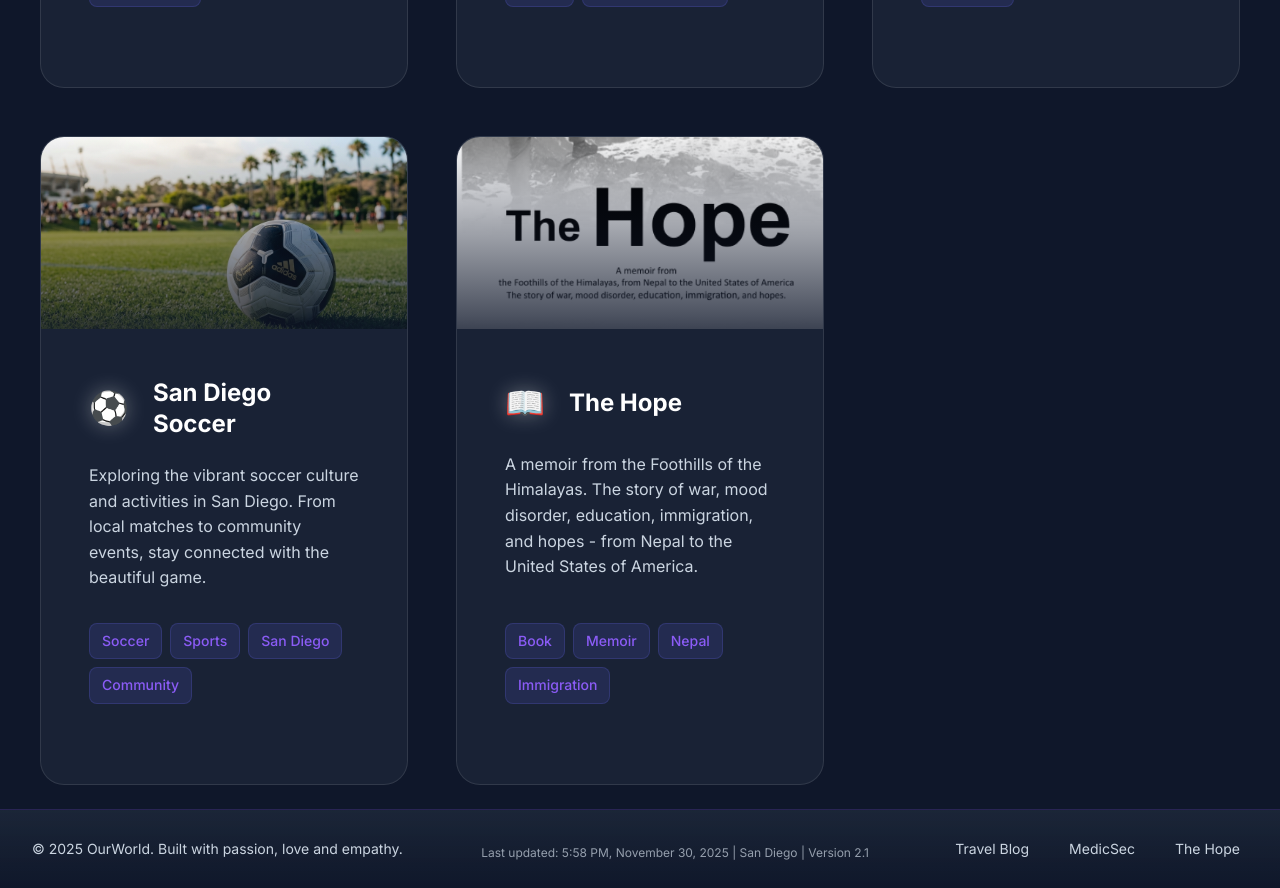
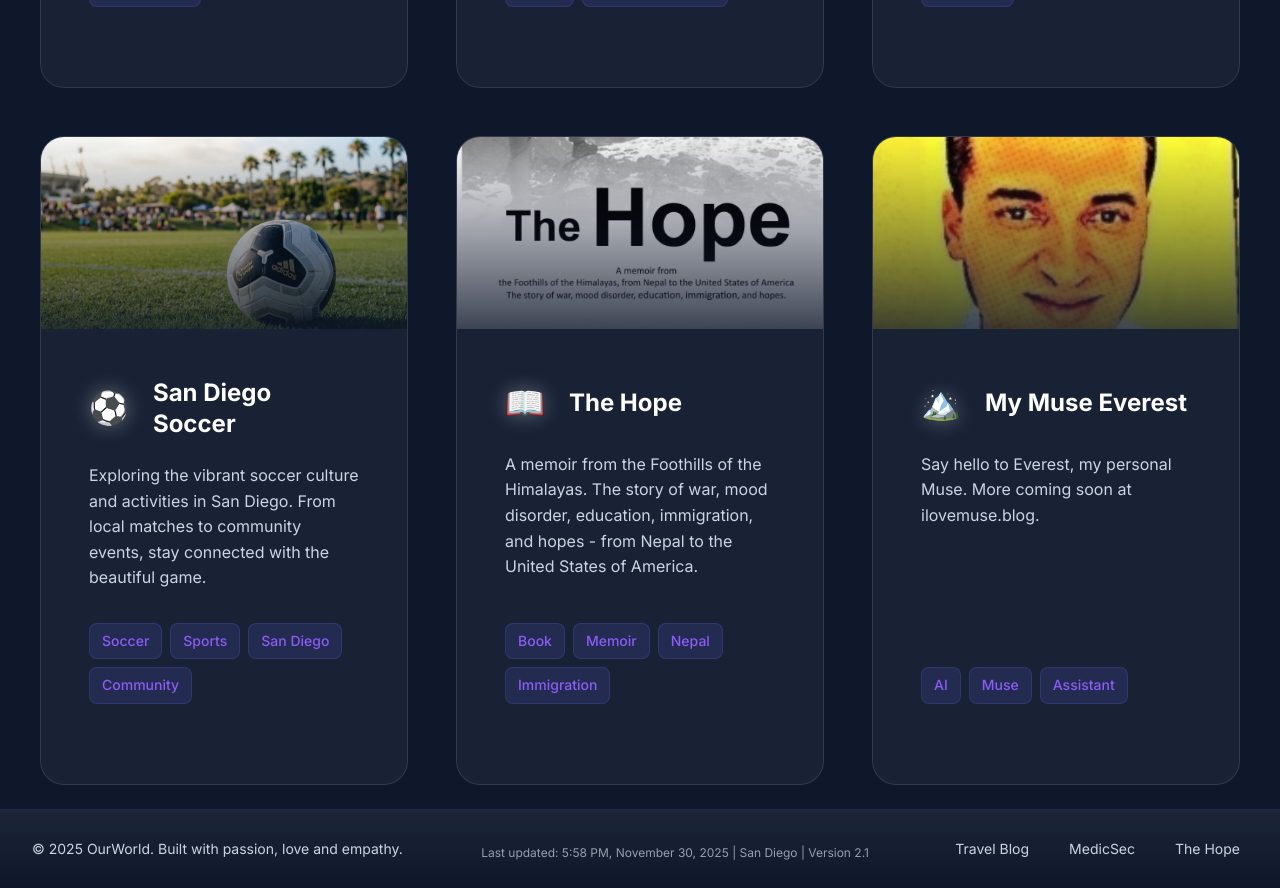
Before and after one commit to nepalboy/myworld, a React (Vite) app: page / in a window 1280 px wide. Shown: the part 700-1588 px from the top of the page. Built offline with nearby package versions, Linux system fonts and the light colour scheme.

Commit message:
Add My Muse Everest card

```diff
--- a/src/App.tsx
+++ b/src/App.tsx
@@ -94,7 +94,15 @@ function HomePage() {
       url: 'https://www.amazon.com/Hope-Foothills-Himalayas-education-immigration/dp/1801287775',
       icon: '📖',
       image: '/book-cover.jpg'
-    }
+    },
+    {
+      title: 'My Muse Everest',
+      description: 'Say hello to Everest, my personal Muse. More coming soon at ilovemuse.blog.',
+      tags: ['AI', 'Muse', 'Assistant'],
+      url: 'https://ilovemuse.blog/',
+      icon: '🏔️',
+      image: '/avatar.jpg'
+    },
   ];
 
   return (
@@ -176,7 +184,15 @@ function CollectionsPage() {
       url: 'https://www.amazon.com/Hope-Foothills-Himalayas-education-immigration/dp/1801287775',
       icon: '📖',
       image: '/book-cover.jpg'
-    }
+    },
+    {
+      title: 'My Muse Everest',
+      description: 'Say hello to Everest, my personal Muse. More coming soon at ilovemuse.blog.',
+      tags: ['AI', 'Muse', 'Assistant'],
+      url: 'https://ilovemuse.blog/',
+      icon: '🏔️',
+      image: '/avatar.jpg'
+    },
   ];
 
   return (
```
